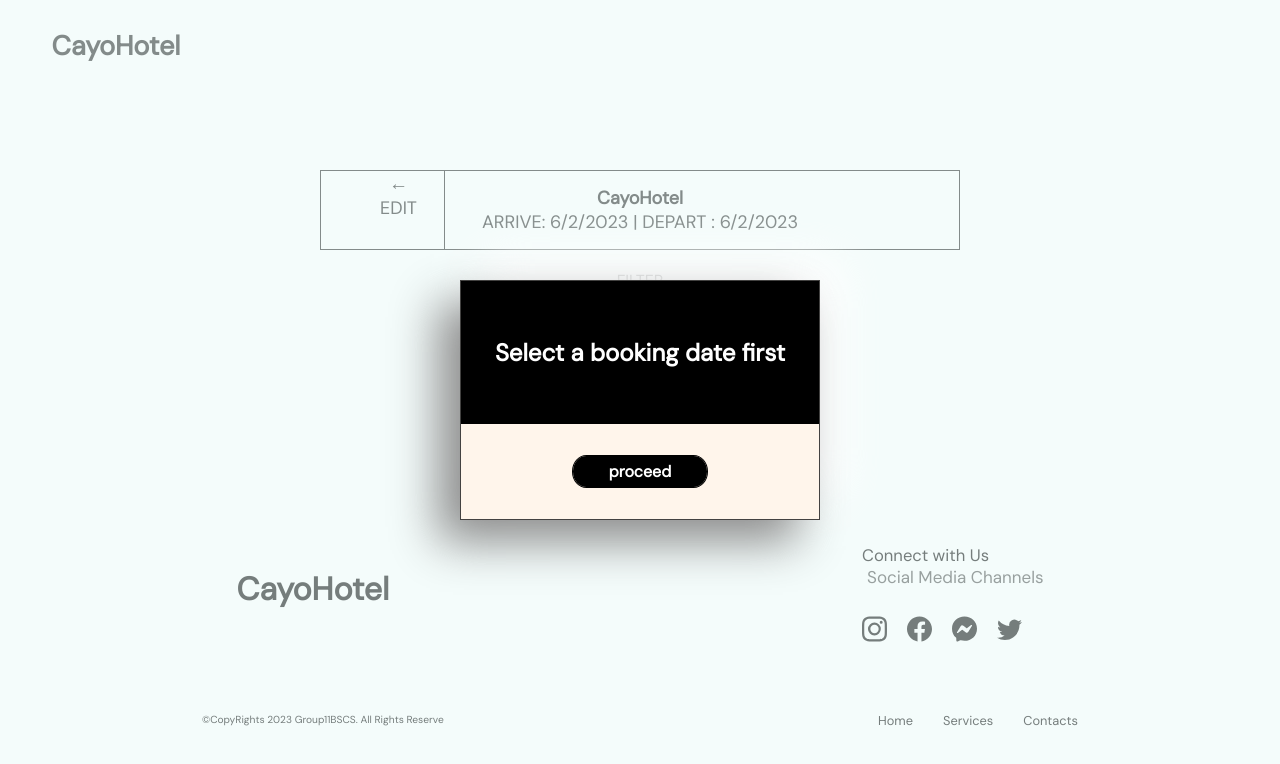
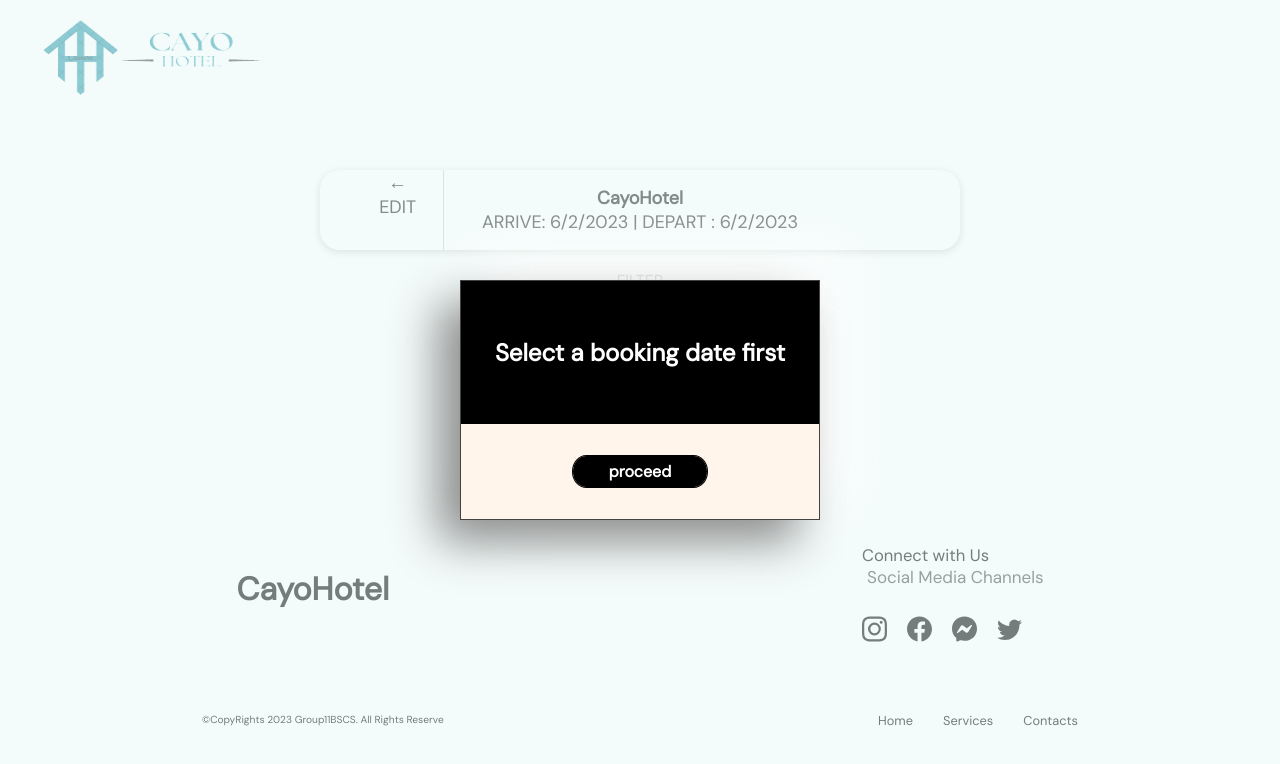
Before and after one commit to NelTeano/Hotel-Reservation, a React (Create React App) app in the folder my-react-app/: page /rooms in a window 1280 px wide. Shown: the top 764 px of the page. Built offline with nearby package versions, Linux system fonts and the light colour scheme.

Commit message:
final changes

```diff
--- a/my-react-app/src/assets/Home.css
+++ b/my-react-app/src/assets/Home.css
@@ -19,7 +19,7 @@
   background-color: transparent;
   color: white;
   border: none;
-  margin-left: 10px;
+  margin-right: 40px;
   cursor: pointer;
 }
 
@@ -90,7 +90,6 @@
   font-size: 0.8vw;
   width: 143px;
   height: 4.5vh;
-  box-shadow: 24px 24px 48px #bebebe, -24px -24px 48px #ffffff;
   font-weight: 700;
   font-size: 18px;
   line-height: 24px;
@@ -169,6 +168,7 @@
 .carousel-rooms div {
   display: flex;
   flex-direction: column;
+  align-items: center;
   height: 40vh;
   width: 25vw;
   scroll-snap-align: start;
--- a/my-react-app/src/assets/RoomCollection.css
+++ b/my-react-app/src/assets/RoomCollection.css
@@ -13,7 +13,7 @@
   height: 100%;
   width: 100%;
   padding-bottom: 70px;
-  margin-bottom: 150px;
+  margin-bottom: 90px;
 }
 
 .combo-box select {
@@ -54,6 +54,7 @@
   border-left: 1px solid rgb(184, 178, 178);
   border-top: 1px solid rgb(184, 178, 178);
   border-bottom: 1px solid rgb(184, 178, 178);
+  box-shadow: 0 2px 8px rgba(0, 0, 0, 0.2);
   border-top-left-radius: 40px;
   border-bottom-left-radius: 40px;
   border-right: none;
@@ -75,6 +76,7 @@
   border-right: 1px solid rgb(184, 178, 178);
   border-top: 1px solid rgb(184, 178, 178);
   border-bottom: 1px solid rgb(184, 178, 178);
+  box-shadow: 0 2px 8px rgba(0, 0, 0, 0.2);
   border-top-right-radius: 40px;
   border-bottom-right-radius: 40px;
 }
@@ -98,7 +100,7 @@
   flex-wrap: nowrap;
   gap: 20px;
   background-color: #ffffff;
-  width: 90%;
+  width: 100%;
   padding-inline: 1em;
   padding-top: 2em;
   padding-bottom: 2em;
--- a/my-react-app/src/components/Editbox.js
+++ b/my-react-app/src/components/Editbox.js
@@ -20,7 +20,8 @@
     justifyContent: 'center',
 
     position: 'relative',
-    border: '1px solid #1c1c1c',
+    borderRadius: '20px',
+    boxShadow: '0 2px 8px rgba(0, 0, 0, 0.2)',
     height: '100%',
     width: '100%',
     maxHeight: '10vh',
@@ -36,7 +37,7 @@
           style={{
             marginRight: '3vw',
             marginLeft: '5%',
-            borderRight: '1px solid #1c1c1c',
+            borderRight: '1px solid rgba(0, 0, 0, 0.2)',
             height: '100%',
             position: 'absolute',
             left: '0px',
--- a/my-react-app/src/components/Navigation.js
+++ b/my-react-app/src/components/Navigation.js
@@ -2,13 +2,14 @@
 import { Link } from 'react-router-dom';
 
 import '../assets/Navigation.css';
+import Logo from '../assets/images/logo.png'
 
 export default function Navigation() {
   return (
     <nav>
       <div className='logo'>
         <Link to='/'>
-          <h1>CayoHotel</h1>
+          <img src={Logo} style={{width: '300px', marginTop: '30px',height: '150px'}} ></img>
         </Link>
       </div>
     </nav>
--- a/my-react-app/src/pages/Home.jsx
+++ b/my-react-app/src/pages/Home.jsx
@@ -90,13 +90,13 @@
         data-aos-duration='400'
       >
         <span>
-          <a style={{ fontSize: '2vw' }} href='/'>
+          <a className='logo' style={{ fontSize: '2vw', marginRight: '600px' }} href='/'>
             CayoHotel
           </a>
         </span>
 
         <span className='navbar-links'>
-          <a style={{ fontSize: '1.1vw' }} href='/'>
+          <a style={{ fontSize: '1.1vw', marginRight: '40px' }} href='/'>
             Home
           </a>
           <button style={{ fontSize: '1.1vw' }} href='/' onClick={gotoRoomList}>
@@ -351,8 +351,10 @@
   return (
     <div className='carousel-content'>
       <Carousel items={room.images} />
-      <h3 style={{ marginTop: '20px' }}>{room.name}</h3>
+
+      <h3 style={{ marginTop: '20px', textDecoration: 'center' }}>{room.name}</h3>
       <p>{room.bed_type}</p>
+
       <h1>$ {room.price} / Night</h1>
     </div>
   );
```
Also changed, not shown: my-react-app/src/assets/images/logo.png (added).
